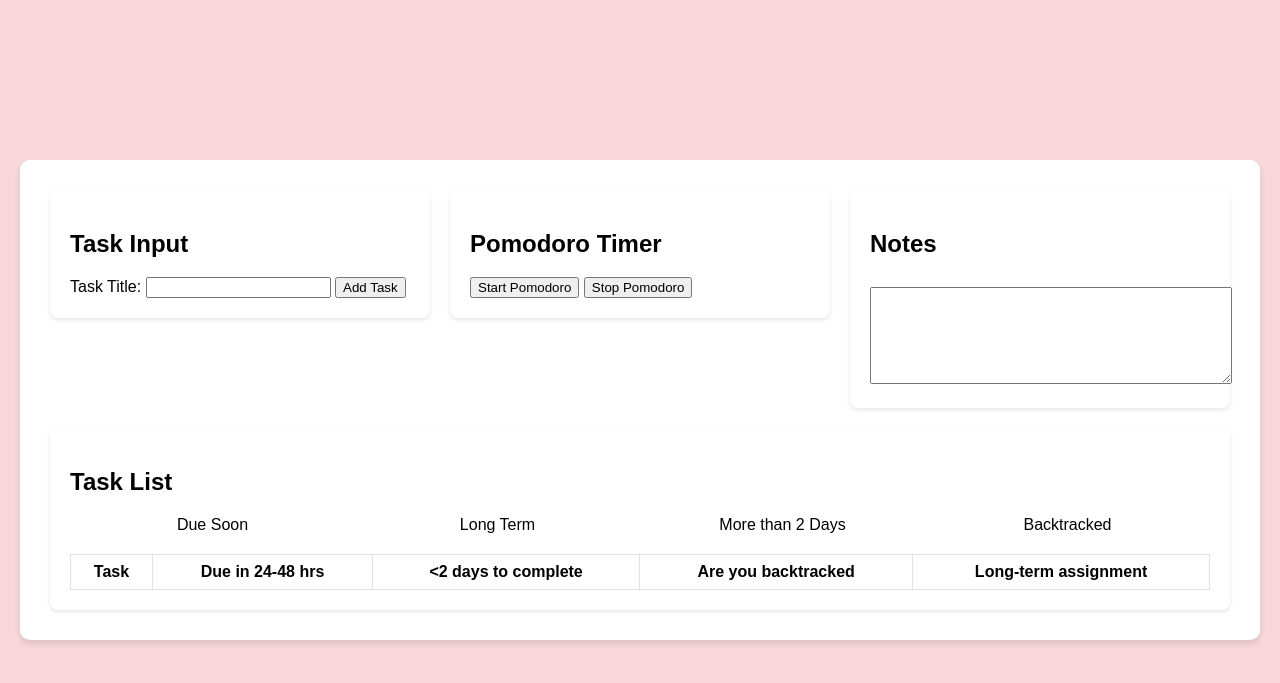
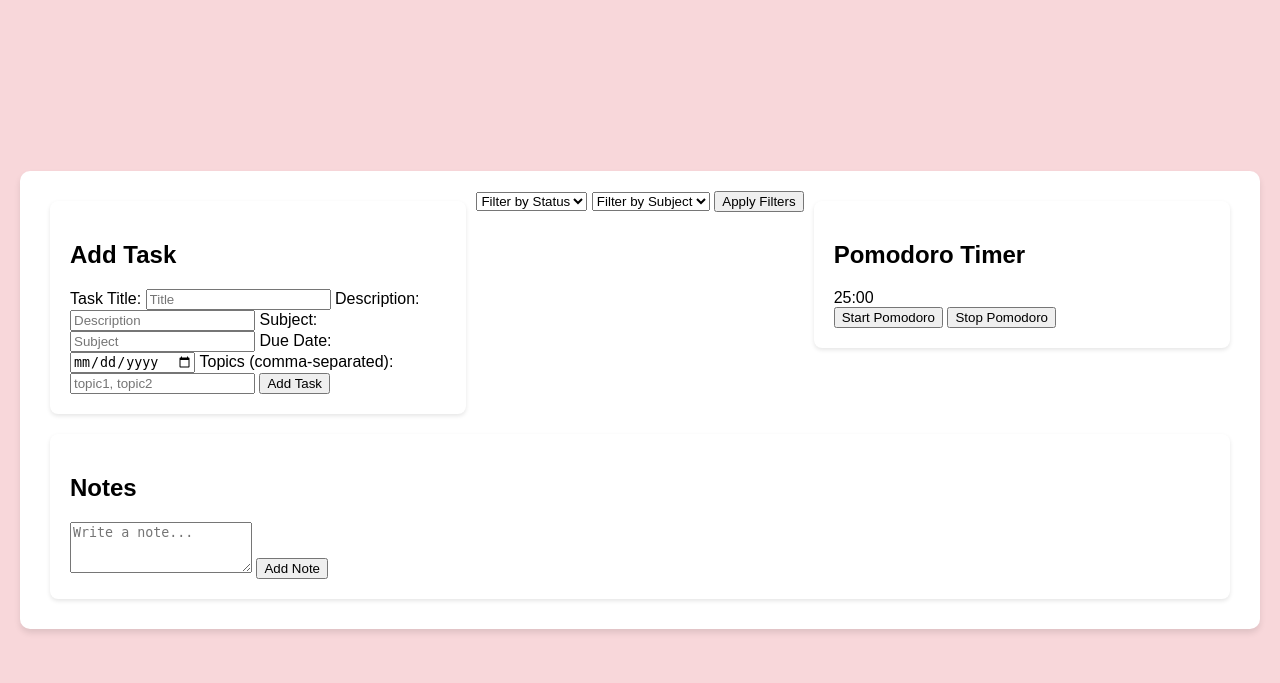
Before and after one commit to marialedom/final_project, a Flask app: page / in a window 1280 px wide. Shown: the top 683 px of the page. Run offline with Flask 3, Linux system fonts and the light colour scheme; lists and menus that the app fills with data are empty.

Commit message:
FUNCTIONS

```diff
--- a/templates/dashboard.html
+++ b/templates/dashboard.html
@@ -93,22 +93,73 @@
             margin-top: 10px;
             resize: vertical; /* Allowing vertical resizing */
         }
+
+    /* ... [Your existing styles] */
+
+    .note {
+        background-color: #fff475; /* Yellow color for sticky note */
+        padding: 10px;
+        margin: 10px 0;
+        border-radius: 5px;
+        box-shadow: 0 2px 4px rgba(0, 0, 0, 0.2);
+    }
+
     </style>
 </head>
 <body>
     <div class="dashboard-container">
         <!-- Task Input Box -->
         <div class="feature-box">
-            <h2>Task Input</h2>
-            <label for="task-title">Task Title:</label>
-            <input type="text" id="task-title" required>
-            <!-- Add other input fields as needed -->
-            <button onclick="addTask()">Add Task</button>
+            <h2>Add Task</h2>
+            <form method="POST" action="/">
+                <label for="title">Task Title:</label>
+                <input type="text" id="title" name="title" placeholder="Title" required>
+
+                <label for="description">Description:</label>
+                <input type="text" id="description" name="description" placeholder="Description" required>
+
+                <label for="subject/category">Subject:</label>
+                <input type="text" id="subject/category" name="subject" placeholder="Subject" required>
+
+                <label for="due_date">Due Date:</label>
+                <input type="date" id="due_date" name="due_date" required>
+
+                <label for="topics">Topics (comma-separated):</label>
+                <input type="text" id="topics" name="topics" placeholder="topic1, topic2">
+
+                <button type="submit">Add Task</button>
+
+            </form>
         </div>
+
+        <!-- Filter Options -->
+<div class="filters">
+    <select id="status-filter" onchange="applyFilters()">
+        <option value="">Filter by Status</option>
+        <option value="To-Do">To-Do</option>
+        <option value="In Progress">In Progress</option>
+        <option value="Complete">Complete</option>
+    </select>
+
+    <select id="subject-filter" onchange="applyFilters()">
+        <option value="">Filter by Subject</option>
+        <!-- Populate with subjects -->
+    </select>
+
+    <!-- Additional filters as needed -->
+
+    <button onclick="applyFilters()">Apply Filters</button>
+</div>
+
+<!-- Task Display Area -->
+<div id="task-list">
+    <!-- Tasks will be displayed here -->
+</div>
 
         <!-- Pomodoro Timer Box -->
         <div class="feature-box">
             <h2>Pomodoro Timer</h2>
+            <div id="pomodoro-timer">25:00</div> <!-- Initial timer display -->
             <button onclick="startPomodoro()">Start Pomodoro</button>
             <button onclick="stopPomodoro()">Stop Pomodoro</button>
         </div>
@@ -116,11 +167,12 @@
         <!-- Notes Box -->
         <div class="feature-box">
             <h2>Notes</h2>
-            <!-- Modified textarea for notes -->
-            <textarea id="notes" rows="5"></textarea>
+            <textarea id="note-input" rows="3" placeholder="Write a note..."></textarea>
+            <button onclick="addNote()">Add Note</button>
+            <div id="notes-container"></div>
         </div>
 
-        <!-- Task List and Categorization -->
+        <!-- Task List and Categorization
         <div class="feature-box">
             <h2>Task List</h2>
             <ul class="task-list" id="task-list"></ul>
@@ -145,7 +197,7 @@
                 <tbody id="task-table-body"></tbody>
             </table>
         </div>
-    </div>
+    </div> -->
 
     <!-- JavaScript functions for handling actions -->
     <script>
@@ -209,48 +261,122 @@
     </script>
     <!-- Pomodoro Timer script -->
     <script>
-        // Pomodoro timer variables
         var pomodoroInterval;
         var workTime = 25 * 60; // 25 minutes in seconds
-        var breakTime = 5 * 60; // 5 minutes in seconds
-        function startPomodoro() {
-            alert('Pomodoro started!');
+        var isPomodoroRunning = false;
 
-            // Initialize the Pomodoro interval
-            pomodoroInterval = setInterval(function () {
-                if (workTime > 0) {
-                    // If there's work time left, decrement it
-                    workTime--;
-                    updateTimerDisplay(workTime);
-                } else if (breakTime > 0) {
-                    // If work time is over and there's break time left, decrement it
-                    breakTime--;
-                    updateTimerDisplay(breakTime);
-                } else {
-                    // If both work and break times are over, reset the timer for the next cycle
-                    workTime = 25 * 60; // Reset work time to 25 minutes
-                    breakTime = 5 * 60; // Reset break time to 5 minutes
-                    updateTimerDisplay(workTime);
-                }
-            }, 1000);
-        }
-
-        // Function to pause or stop the Pomodoro timer
-        function stopPomodoro() {
-            alert('Pomodoro stopped!');
-            clearInterval(pomodoroInterval);
-        }
-
-        // Function to update the timer display
         function updateTimerDisplay(timeInSeconds) {
             var minutes = Math.floor(timeInSeconds / 60);
             var seconds = timeInSeconds % 60;
             var formattedTime = padZero(minutes) + ':' + padZero(seconds);
-            document.getElementById('timer').textContent = formattedTime;
+            document.getElementById('pomodoro-timer').textContent = formattedTime;
         }
 
-        // Function to pad zero to single-digit numbers
         function padZero(number) {
             return number < 10 ? '0' + number : number;
         }
+
+        function startPomodoro() {
+            if (!isPomodoroRunning) {
+                isPomodoroRunning = true;
+                pomodoroInterval = setInterval(function () {
+                    if (workTime > 0) {
+                        workTime--;
+                        updateTimerDisplay(workTime);
+                    } else {
+                        stopPomodoro();
+                    }
+                }, 1000);
+            }
+        }
+
+        function stopPomodoro() {
+            clearInterval(pomodoroInterval);
+            workTime = 25 * 60; // Reset the timer
+            updateTimerDisplay(workTime);
+            isPomodoroRunning = false;
+        }
     </script>
+</script>
+<script>
+    // Load notes from local storage when the page loads
+    document.addEventListener('DOMContentLoaded', function() {
+        loadNotes();
+    });
+
+    function addNote() {
+        var noteInput = document.getElementById('note-input');
+        var noteText = noteInput.value.trim();
+        if (noteText) {
+            saveNote(noteText);
+            noteInput.value = ''; // Clear the input field
+        } else {
+            alert('Please write a note.');
+        }
+    }
+
+    function saveNote(noteText) {
+        var notes = getStoredNotes();
+        notes.push(noteText);
+        localStorage.setItem('notes', JSON.stringify(notes));
+        displayNotes();
+    }
+
+    function loadNotes() {
+        displayNotes();
+    }
+
+    function getStoredNotes() {
+        var storedNotes = localStorage.getItem('notes');
+        if (storedNotes) {
+            return JSON.parse(storedNotes);
+        }
+        return [];
+    }
+
+    function displayNotes() {
+        var notes = getStoredNotes();
+        var notesContainer = document.getElementById('notes-container');
+        notesContainer.innerHTML = ''; // Clear existing notes display
+        notes.forEach(function(note) {
+            var noteElement = document.createElement('div');
+            noteElement.classList.add('note');
+            noteElement.textContent = note;
+            notesContainer.appendChild(noteElement);
+        });
+    }
+</script>
+
+<script>
+    function applyFilters() {
+        const status = document.getElementById('status-filter').value;
+        const subject = document.getElementById('subject-filter').value;
+        // Get other filter values similarly
+
+        // Constructing the AJAX request
+        fetch('/filter_tasks', {
+            method: 'POST',
+            headers: {
+                'Content-Type': 'application/json',
+            },
+            body: JSON.stringify({ status, subject /*, other filters */ })
+        })
+        .then(response => response.json())
+        .then(data => {
+            updateTaskList(data.tasks);
+        })
+        .catch(error => console.error('Error:', error));
+    }
+
+    function updateTaskList(tasks) {
+        const taskListElement = document.getElementById('task-list');
+        taskListElement.innerHTML = ''; // Clear current tasks
+
+        tasks.forEach(task => {
+            const taskElement = document.createElement('div');
+            taskElement.innerHTML = `<h3>${task.title}</h3><p>${task.description}</p>`;
+            // Add other task details
+            taskListElement.appendChild(taskElement);
+        });
+    }
+    </script>
```
Also changed, not shown: new_project/OOP_FUNCTIONS.py (added, +72 -0 lines), new_project/app_2.py (added, +49 -0 lines), ignore 2/ignore.html (renamed from flask/ignore.html), ignore 2/ignore2.py (renamed from flask/ignore2.py), ignore3/ignore1.py (renamed from i/ignore1.py).
